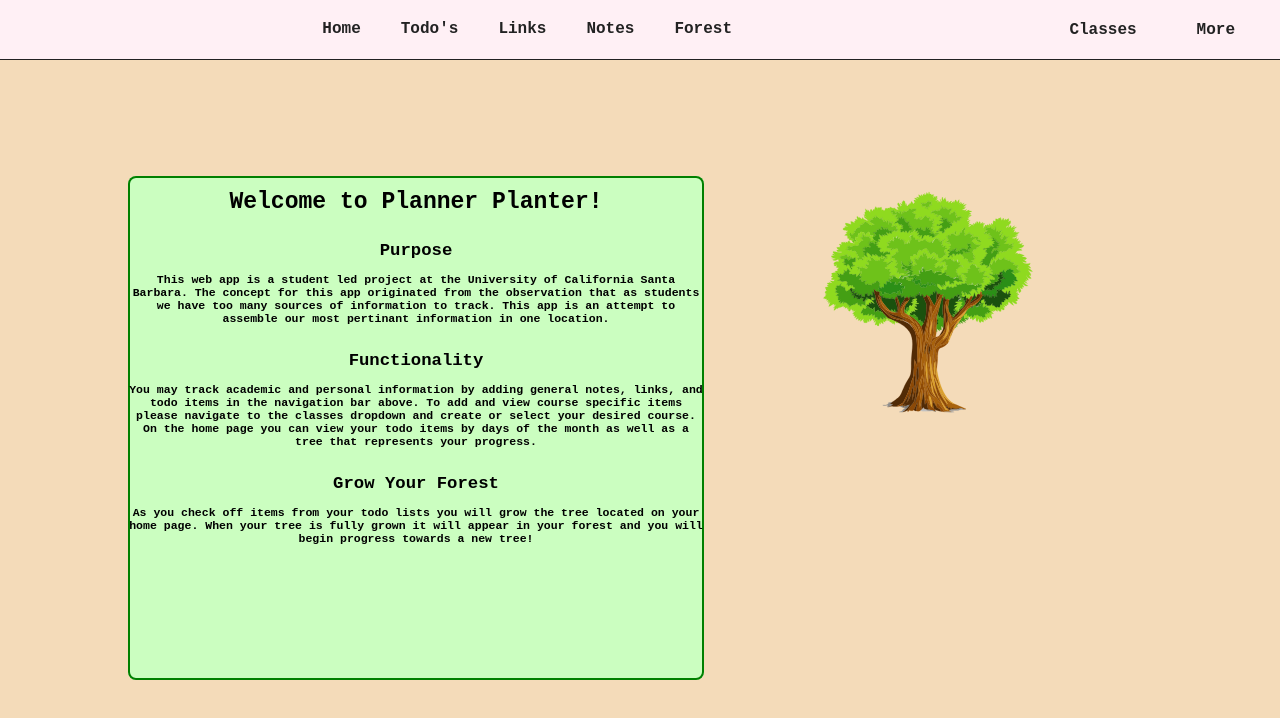
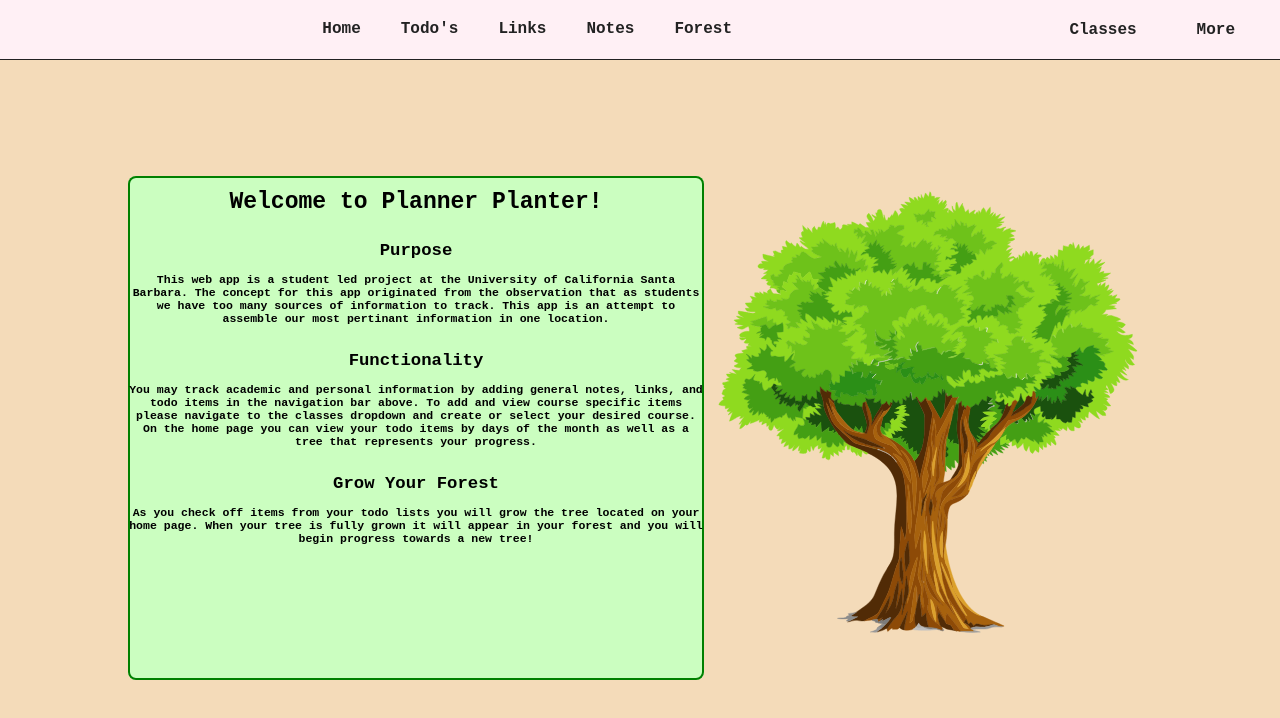
Before and after one commit to joiiewang/ProjectFrontendCC, a React (Create React App) app: page /InfoPage in a window 1280 px wide. Shown: the top 718 px of the page. Built offline with nearby package versions, Linux system fonts and the light colour scheme.

Commit message:
Update InfoPage.css

```diff
--- a/src/components/css/InfoPage.css
+++ b/src/components/css/InfoPage.css
@@ -36,6 +36,6 @@
   }
 
   img {
-    width: 100%;
-    height: 100%;
+    max-width: 100%;
+    max-height: 100%;
   }
```
